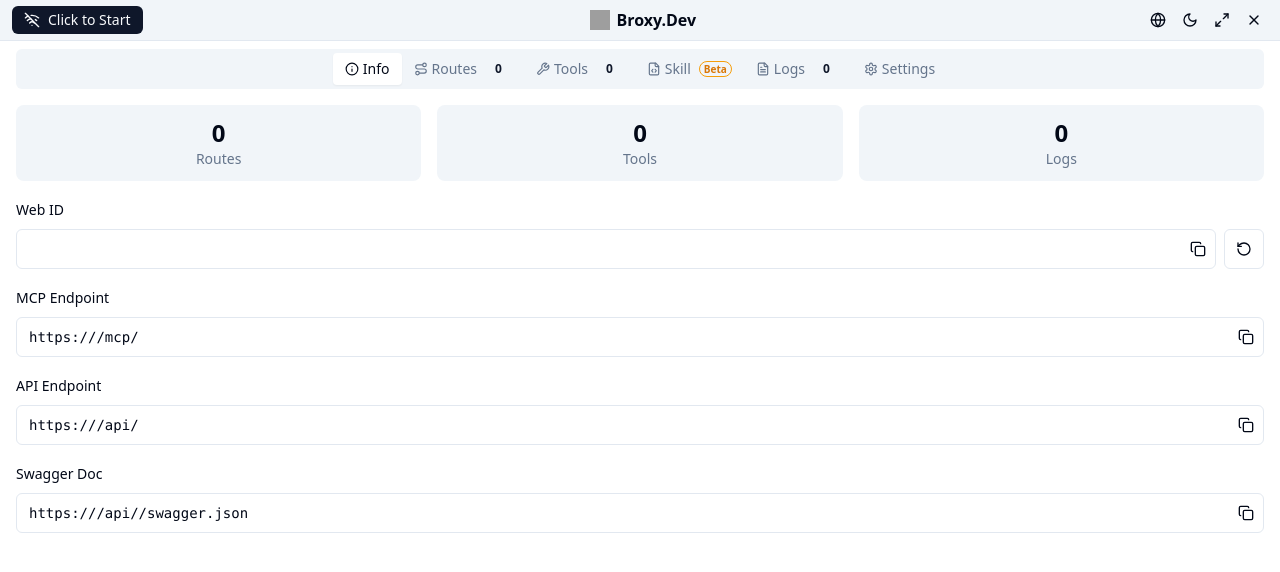
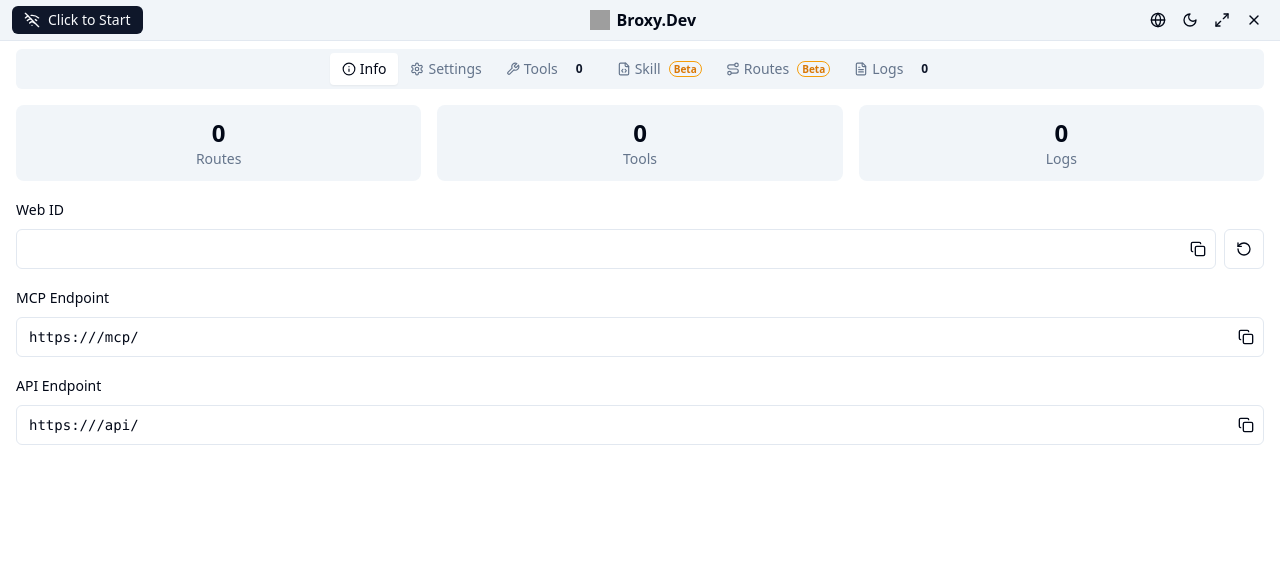
Before and after one commit to broxy-dev/ext-ui, a React (Vite) app: page / in a window 1280 px wide. Shown: the top 572 px of the page. Built offline with nearby package versions, Linux system fonts and the light colour scheme; grey boxes are pictures that could not be loaded.

Commit message:
refactor: optimize UI - reorder tabs, add Beta badges, hide Swagger doc

```diff
--- a/src/App.tsx
+++ b/src/App.tsx
@@ -60,11 +60,11 @@
 
   const tabs = [
     { value: 'info', icon: Info, label: t('tabs.info') },
-    { value: 'routes', icon: RouteIcon, label: t('tabs.routes'), count: state.routes.length },
+    { value: 'settings', icon: SettingsIcon, label: t('tabs.settings') },
     { value: 'tools', icon: Wrench, label: t('tabs.tools'), count: state.tools.length },
     { value: 'skill', icon: FileCode, label: t('tabs.skill'), beta: true },
+    { value: 'routes', icon: RouteIcon, label: t('tabs.routes'), beta: true },
     { value: 'logs', icon: FileText, label: t('tabs.logs'), count: state.logs.length },
-    { value: 'settings', icon: SettingsIcon, label: t('tabs.settings') },
   ];
 
   useEffect(() => {
--- a/src/components/InfoPanel.tsx
+++ b/src/components/InfoPanel.tsx
@@ -28,7 +28,6 @@
 
   const apiUrl = `https://${state.workerDomain}/api/${state.webId}`;
   const mcpUrl = `https://${state.workerDomain}/mcp/${state.webId}`;
-  const swaggerUrl = `https://${state.workerDomain}/api/${state.webId}/swagger.json`;
 
   const handleCopy = async (text: string, name: string) => {
     try {
@@ -134,20 +133,7 @@
           </div>
         </div>
 
-        <div className="space-y-2">
-          <Label>{t('info.swaggerDoc')}</Label>
-          <div className="relative">
-            <Input value={swaggerUrl} readOnly className="font-mono text-sm pr-10" />
-            <Button
-              variant="ghost"
-              size="icon"
-              className="absolute right-1 top-1/2 -translate-y-1/2 h-7 w-7"
-              onClick={() => handleCopy(swaggerUrl, 'Swagger')}
-            >
-              <Copy className="h-4 w-4" />
-            </Button>
-          </div>
-        </div>
+
       </div>
     </div>
   );
--- a/src/i18n/locales/zh-CN.json
+++ b/src/i18n/locales/zh-CN.json
@@ -35,7 +35,7 @@
     "openSource": "开源地址"
   },
   "tabs": {
-    "info": "基本信息",
+    "info": "信息",
     "routes": "路由",
     "tools": "工具",
     "skill": "技能",
```
